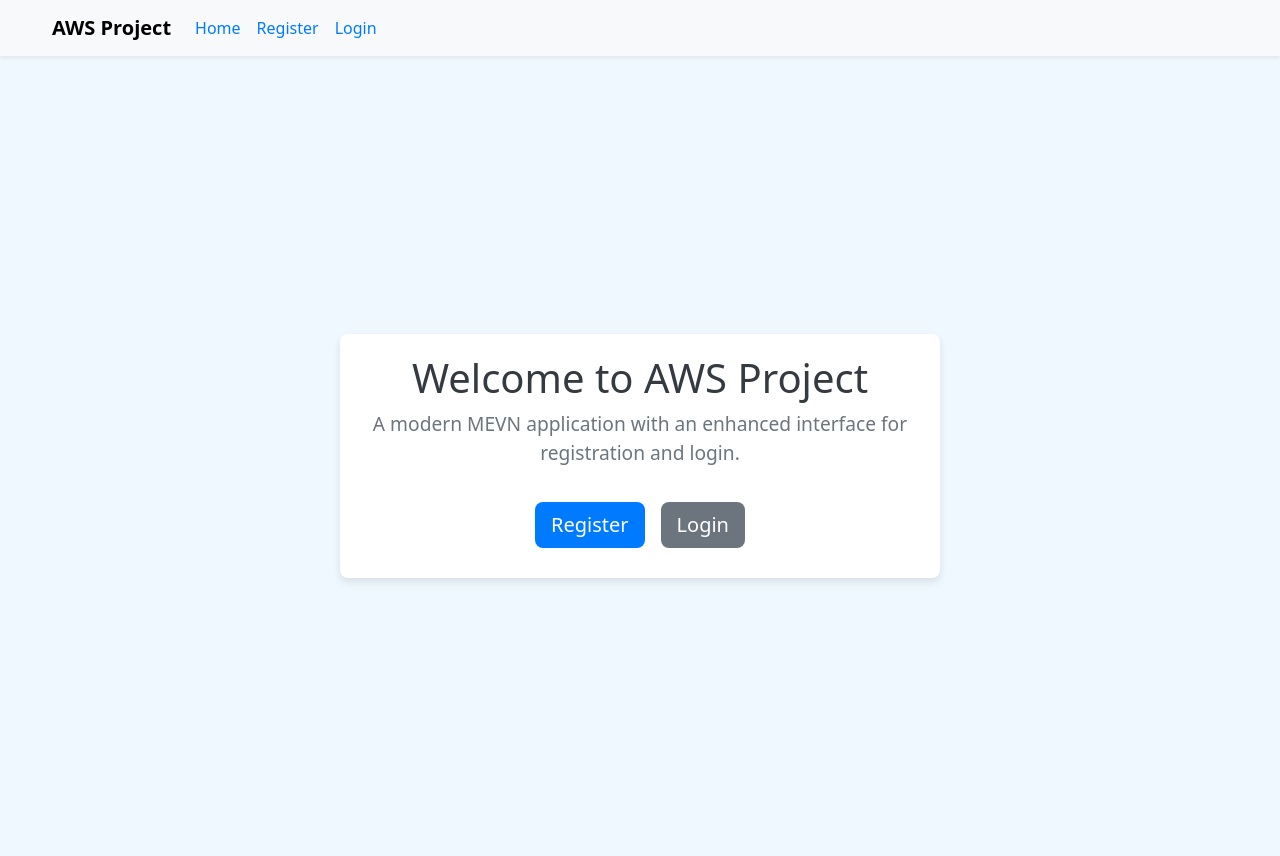
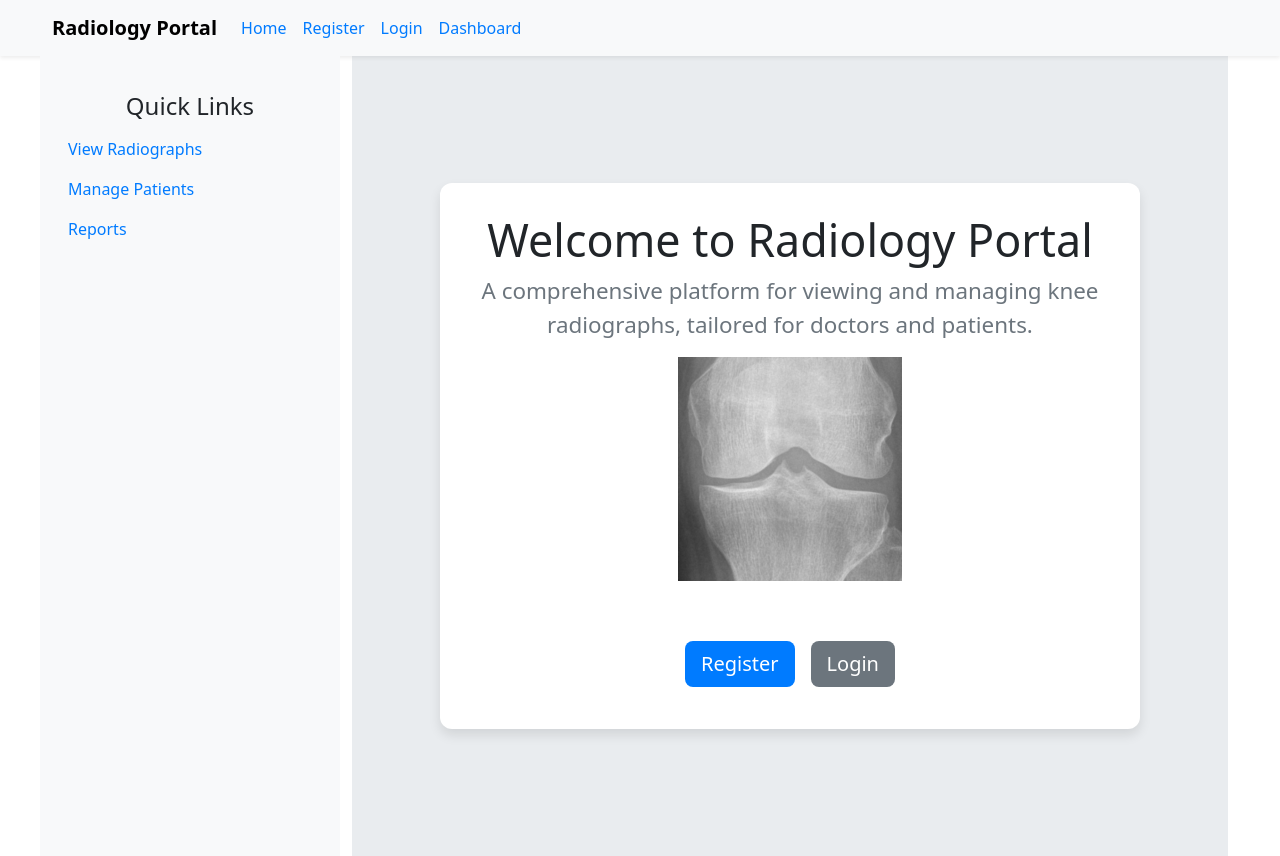
Before and after one commit to alessandromagnani17/osteoarthritis-project, a Vue app in the folder frontend/my-vue-app/: page / in a window 1280 px wide. Built offline with nearby package versions, Linux system fonts and the light colour scheme.

Commit message:
Fix responsive navbar toggle issue

```diff
--- a/frontend/my-vue-app/src/App.vue
+++ b/frontend/my-vue-app/src/App.vue
@@ -2,7 +2,7 @@
   <div id="app">
     <nav class="navbar navbar-expand-lg navbar-light bg-light shadow-sm">
       <div class="container-fluid">
-        <a class="navbar-brand" href="#">AWS Project</a>
+        <a class="navbar-brand" href="#">Radiology Portal</a>
         <button
           class="navbar-toggler"
           type="button"
@@ -25,11 +25,34 @@
             <li class="nav-item">
               <router-link class="nav-link" to="/login">Login</router-link>
             </li>
+            <li class="nav-item">
+              <router-link class="nav-link" to="/dashboard">Dashboard</router-link>
+            </li>
           </ul>
         </div>
       </div>
     </nav>
-    <router-view></router-view>
+    <div class="container-fluid">
+      <div class="row">
+        <aside class="col-md-3 sidebar bg-light">
+          <h4 class="text-center mt-3">Quick Links</h4>
+          <ul class="nav flex-column">
+            <li class="nav-item">
+              <router-link class="nav-link" to="/view-radiographs">View Radiographs</router-link>
+            </li>
+            <li class="nav-item">
+              <router-link class="nav-link" to="/manage-patients">Manage Patients</router-link>
+            </li>
+            <li class="nav-item">
+              <router-link class="nav-link" to="/reports">Reports</router-link>
+            </li>
+          </ul>
+        </aside>
+        <main class="col-md-9">
+          <router-view></router-view>
+        </main>
+      </div>
+    </div>
   </div>
 </template>
 
@@ -41,8 +64,8 @@ export default {
 
 <style>
 body {
-  font-family: 'Segoe UI', Tahoma, Geneva, Verdana, sans-serif;
-  background-color: #f0f8ff;
+  font-family: 'Arial', sans-serif;
+  background-color: #e9ecef;
   margin: 0;
   padding: 0;
   box-sizing: border-box;
@@ -56,17 +79,17 @@ body {
 
 .navbar {
   background-color: #ffffff;
-  box-shadow: 0 4px 8px rgba(0, 0, 0, 0.1);
+  box-shadow: 0 6px 12px rgba(0, 0, 0, 0.1);
 }
 
 .navbar-brand {
-  font-size: 1.5rem;
+  font-size: 1.6rem;
   font-weight: bold;
   color: #007bff;
 }
 
 .nav-link {
-  font-size: 1rem;
+  font-size: 1.1rem;
   color: #007bff !important;
 }
 
@@ -89,6 +112,21 @@ body {
   padding: 0 15px;
 }
 
+.sidebar {
+  position: sticky;
+  top: 0;
+  height: 100vh;
+  padding: 20px;
+}
+
+.sidebar .nav-link {
+  color: #007bff;
+}
+
+.sidebar .nav-link:hover {
+  background-color: #e9ecef;
+}
+
 @media (max-width: 991.98px) {
   .navbar-nav {
     text-align: center;
@@ -97,7 +135,11 @@ body {
 
 @media (max-width: 767.98px) {
   .navbar-brand {
-    font-size: 1.3rem;
+    font-size: 1.4rem;
+  }
+
+  .sidebar {
+    display: none;
   }
 }
 </style>
--- a/frontend/my-vue-app/src/components/UserRegister.vue
+++ b/frontend/my-vue-app/src/components/UserRegister.vue
@@ -5,18 +5,18 @@
       <form @submit.prevent="onSubmit" class="needs-validation" novalidate>
         <div class="mb-3">
           <label for="username" class="form-label">Username</label>
-          <input v-model="form.username" id="username" type="text" class="form-control" required />
-          <div class="invalid-feedback">Please enter a valid username.</div>
+          <input v-model="form.username" id="username" type="text" class="form-control" :class="{'is-invalid': errors.username}" required />
+          <div class="invalid-feedback">{{ errors.username }}</div>
         </div>
         <div class="mb-3">
           <label for="name" class="form-label">Name</label>
-          <input v-model="form.name" id="name" type="text" class="form-control" required />
-          <div class="invalid-feedback">Please enter your name.</div>
+          <input v-model="form.name" id="name" type="text" class="form-control" :class="{'is-invalid': errors.name}" required />
+          <div class="invalid-feedback">{{ errors.name }}</div>
         </div>
         <div class="mb-3">
           <label for="password" class="form-label">Password</label>
-          <input v-model="form.password" id="password" type="password" class="form-control" required />
-          <div class="invalid-feedback">Please enter a valid password.</div>
+          <input v-model="form.password" id="password" type="password" class="form-control" :class="{'is-invalid': errors.password}" required />
+          <div class="invalid-feedback">{{ errors.password }}</div>
         </div>
         <button type="submit" class="btn btn-primary">Register</button>
       </form>
@@ -38,9 +38,26 @@ export default {
       password: ''
     });
 
+    const errors = ref({
+      username: '',
+      name: '',
+      password: ''
+    });
+
     const router = useRouter();
 
+    const validateForm = () => {
+      errors.value = {
+        username: form.value.username ? '' : 'Username is required',
+        name: form.value.name ? '' : 'Name is required',
+        password: form.value.password ? '' : 'Password is required'
+      };
+      return Object.values(errors.value).every(error => !error);
+    };
+
     const onSubmit = async () => {
+      if (!validateForm()) return;
+
       try {
         const response = await axios.post('http://localhost:3000/api/users/register', form.value, {
           headers: {
@@ -62,36 +79,35 @@ export default {
       }
     };
 
-    return { form, onSubmit };
+    return { form, onSubmit, errors };
   }
 };
 </script>
 
 <style scoped>
 .register {
-  background: #f0f8ff;
+  background: #e9ecef;
   min-height: 100vh;
   display: flex;
   flex-direction: column;
 }
 
 .container {
-  max-width: 600px;
-  padding: 20px;
-  border-radius: 8px;
+  max-width: 700px;
+  padding: 30px;
+  border-radius: 12px;
   background: #ffffff;
-  box-shadow: 0 4px 8px rgba(0, 0, 0, 0.1);
-  margin-top: auto;
-  margin-bottom: auto;
+  box-shadow: 0 6px 12px rgba(0, 0, 0, 0.1);
+  margin: auto;
 }
 
 h2 {
-  font-size: 2rem;
-  color: #343a40;
+  font-size: 2.2rem;
+  color: #212529;
 }
 
 .form-label {
-  color: #343a40;
+  color: #212529;
 }
 
 .invalid-feedback {
@@ -99,7 +115,7 @@ h2 {
 }
 
 .btn {
-  margin-top: 10px;
+  margin-top: 12px;
   background-color: #007bff;
   border: none;
 }
--- a/frontend/my-vue-app/src/components/WelcomePage.vue
+++ b/frontend/my-vue-app/src/components/WelcomePage.vue
@@ -2,7 +2,8 @@
     <div class="welcome">
       <div class="container mt-5 text-center">
         <h2>Welcome, {{ username }}!</h2>
-        <p>You have successfully logged in.</p>
+        <p>You have successfully logged in to the Radiology Portal.</p>
+        <router-link to="/dashboard" class="btn btn-primary btn-lg mt-4">Go to Dashboard</router-link>
         <router-link to="/" class="btn btn-secondary btn-lg mt-4">Go to Home</router-link>
       </div>
     </div>
@@ -25,39 +26,50 @@
 
   <style scoped>
   .welcome {
-    background: #f0f8ff;
+    background: #e9ecef;
     min-height: 100vh;
     display: flex;
     flex-direction: column;
   }
 
   .container {
-    max-width: 600px;
-    padding: 20px;
-    border-radius: 8px;
+    max-width: 700px;
+    padding: 30px;
+    border-radius: 12px;
     background: #ffffff;
-    box-shadow: 0 4px 8px rgba(0, 0, 0, 0.1);
-    margin-top: auto;
-    margin-bottom: auto;
+    box-shadow: 0 6px 12px rgba(0, 0, 0, 0.1);
+    margin: auto;
   }
 
   h2 {
-    font-size: 2rem;
-    color: #343a40;
+    font-size: 2.2rem;
+    color: #212529;
   }
 
   p {
-    font-size: 1.2rem;
+    font-size: 1.4rem;
     color: #6c757d;
   }
 
   .btn {
-    margin-top: 10px;
+    margin-top: 12px;
+  }
+
+  .btn-primary {
+    background-color: #007bff;
+    border: none;
+  }
+
+  .btn-primary:hover {
+    background-color: #0056b3;
+  }
+
+  .btn-secondary {
     background-color: #6c757d;
     border: none;
   }
 
-  .btn:hover {
+  .btn-secondary:hover {
     background-color: #5a6268;
   }
   </style>
--- a/frontend/my-vue-app/src/main.js
+++ b/frontend/my-vue-app/src/main.js
@@ -2,7 +2,9 @@
 import { createApp } from 'vue';
 import App from './App.vue';
 import router from './router';
-import 'bootstrap/dist/css/bootstrap.min.css'; // Importa lo stile di Bootstrap
+// main.js
+import 'bootstrap/dist/css/bootstrap.min.css';
+import 'bootstrap';
 
 createApp(App)
   .use(router)
--- a/frontend/my-vue-app/src/views/HomePage.vue
+++ b/frontend/my-vue-app/src/views/HomePage.vue
@@ -1,18 +1,14 @@
 <template>
   <div class="home">
     <div class="container text-center">
-      <h1 class="display-3">Welcome to AWS Project</h1>
+      <h1 class="display-3">Welcome to Radiology Portal</h1>
       <p class="lead">
-        A modern MEVN application with an enhanced interface for registration
-        and login.
+        A comprehensive platform for viewing and managing knee radiographs, tailored for doctors and patients.
       </p>
+      <img src="../assets/knee-xray.png" alt="Knee X-Ray" class="img-fluid mb-4" />
       <div class="mt-4">
-        <router-link to="/register" class="btn btn-primary btn-lg mx-2"
-          >Register</router-link
-        >
-        <router-link to="/login" class="btn btn-secondary btn-lg mx-2"
-          >Login</router-link
-        >
+        <router-link to="/register" class="btn btn-primary btn-lg mx-2">Register</router-link>
+        <router-link to="/login" class="btn btn-secondary btn-lg mx-2">Login</router-link>
       </div>
     </div>
   </div>
@@ -26,7 +22,7 @@ export default {
 
 <style scoped>
 .home {
-  background: #f0f8ff;
+  background: #e9ecef;
   height: 100vh;
   display: flex;
   align-items: center;
@@ -34,25 +30,25 @@ export default {
 }
 
 .container {
-  max-width: 600px;
-  padding: 20px;
-  border-radius: 8px;
+  max-width: 700px;
+  padding: 30px;
+  border-radius: 12px;
   background: #ffffff;
-  box-shadow: 0 4px 8px rgba(0, 0, 0, 0.1);
+  box-shadow: 0 6px 12px rgba(0, 0, 0, 0.1);
 }
 
 h1 {
-  font-size: 2.5rem;
-  color: #343a40;
+  font-size: 2.8rem;
+  color: #212529;
 }
 
 p {
-  font-size: 1.2rem;
+  font-size: 1.4rem;
   color: #6c757d;
 }
 
 .btn {
-  margin: 10px;
+  margin: 12px;
 }
 
 .btn-primary {
@@ -72,4 +68,9 @@ p {
 .btn-secondary:hover {
   background-color: #5a6268;
 }
+
+.img-fluid {
+  max-width: 100%;
+  height: auto;
+}
 </style>
--- a/frontend/my-vue-app/vue.config.js
+++ b/frontend/my-vue-app/vue.config.js
@@ -13,4 +13,11 @@ module.exports = {
       },
     },
   },
+  configureWebpack: {
+    stats: {
+      all: false,
+      errors: true,
+      warnings: true
+    }
+  }
 };
```
Also changed, not shown: frontend/my-vue-app/src/components/UserLogin.vue (+39 -16 lines), frontend/my-vue-app/src/assets/knee-xray.png (added).
